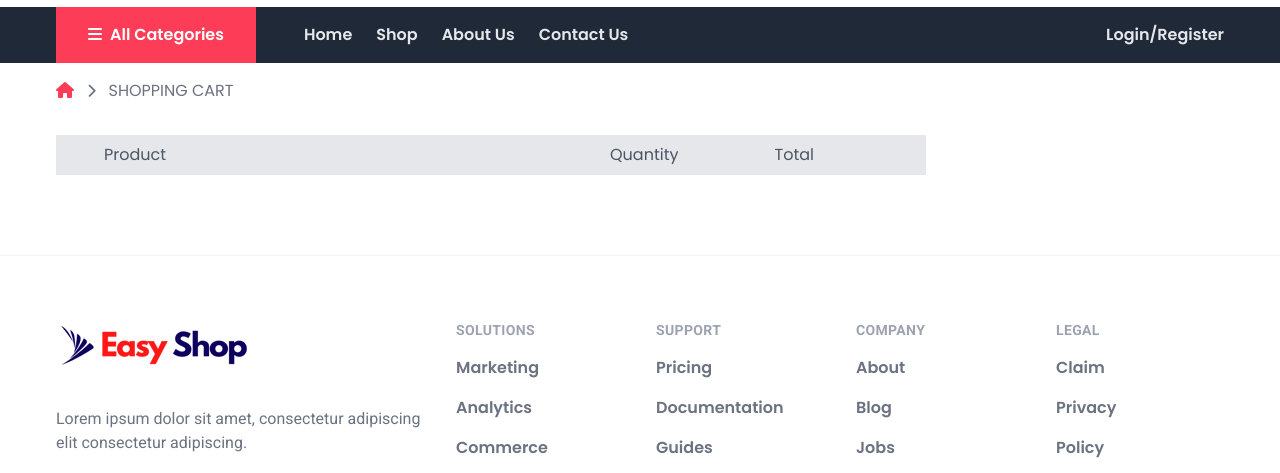
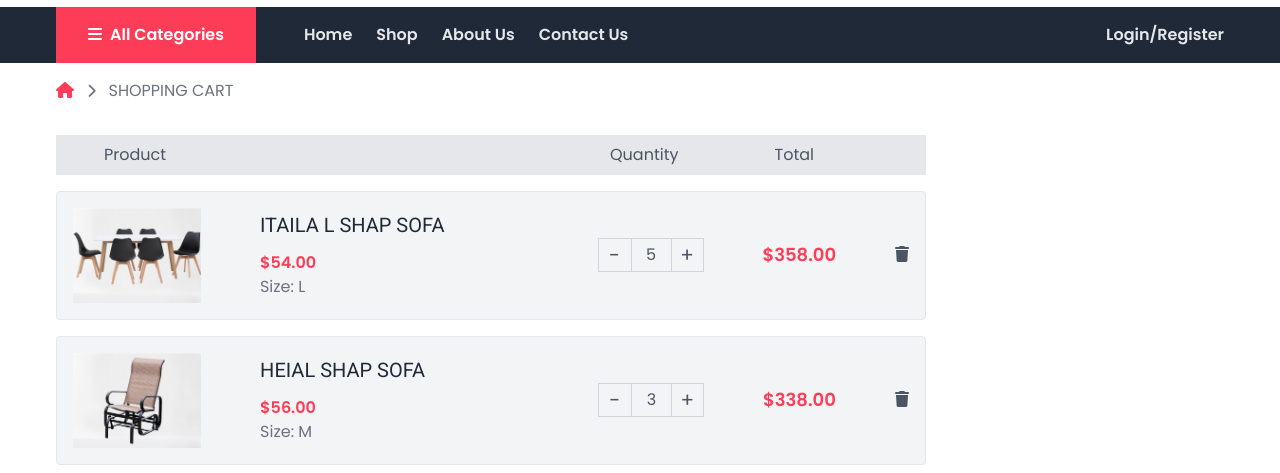
Before and after one commit to easylearningbd/tailwind-ecommerce-project, a website: page cart.html in a window 1280 px wide. Shown: the part 75-548 px from the top of the page. Drawn offline with Linux system fonts and the light colour scheme.

Commit message:
118 Cart Page Setup  Part 2

```diff
--- a/cart.html
+++ b/cart.html
@@ -263,8 +263,93 @@
                <p class="text-gray-600 text-center" >Product </p>
                <p class="text-gray-600 text-center ml-auto mr-16 xl:mr-24 " >Quantity </p>
                <p class="text-gray-600 text-center" >Total </p>
+          </div>
+
+ <!-- ---- Shipping Cart--->
+ <div class="space-y-4" >
+       <!-- ---- Single Cart--->
+       <div class="flex items-center md:justify-between gap-4 md:gap-6 p-4 border border-gray-200 rounded flex-wrap md:flex-nowrap bg-gray-100 ">
+            <div class="w-32 flex-shrink-0">
+                 <img src="/images/products/product5.jpg" class="w-full" />
+            </div>
+
+            <div class="md:w-1/3 w-full ">
+               <h2 class="text-gray-800 mb-3 xl:text-xl text-lg font-medium uppercase" >Itaila l shap sofa </h2>
+               <p class="text-primary font-semibold">$54.00</p>
+               <p class="text-gray-500">Size: L</p>
+            </div>
+
+
+            <div class="flex border border-gray-300 text-gray-600 divide-x divide-gray-300 w-max ">
+               <div class="h-8 w-8 text-xl flex items-center justify-center cursor-pointer select-none"> -  </div>
+               <div class="h-8 w-10 flex items-center justify-center"> 5 </div>
+               <div class="h-8 w-8 text-xl flex items-center justify-center cursor-pointer select-none"> +  </div>
 
           </div>
+
+
+          <div class="ml-auto md:ml-0">
+               <p class="text-primary text-lg font-semibold ">$358.00</p>
+          </div>
+
+          <div class="text-gray-600 hover:text-primary cursor-pointer ">
+               <i class="fas fa-trash"></i>
+          </div>
+
+       </div>
+
+        <!-- ----End  Single Cart--->
+
+
+
+  <!-- ---- Single Cart--->
+  <div class="flex items-center md:justify-between gap-4 md:gap-6 p-4 border border-gray-200 rounded flex-wrap md:flex-nowrap bg-gray-100">
+     <div class="w-32 flex-shrink-0">
+          <img src="/images/products/product6.jpg" class="w-full" />
+     </div>
+
+     <div class="md:w-1/3 w-full ">
+        <h2 class="text-gray-800 mb-3 xl:text-xl text-lg font-medium uppercase" >heial shap sofa </h2>
+        <p class="text-primary font-semibold">$56.00</p>
+        <p class="text-gray-500">Size: M</p>
+     </div>
+
+
+     <div class="flex border border-gray-300 text-gray-600 divide-x divide-gray-300 w-max ">
+        <div class="h-8 w-8 text-xl flex items-center justify-center cursor-pointer select-none"> -  </div>
+        <div class="h-8 w-10 flex items-center justify-center"> 3 </div>
+        <div class="h-8 w-8 text-xl flex items-center justify-center cursor-pointer select-none"> +  </div>
+
+   </div>
+
+
+   <div class="ml-auto md:ml-0">
+        <p class="text-primary text-lg font-semibold ">$338.00</p>
+   </div>
+
+   <div class="text-gray-600 hover:text-primary cursor-pointer ">
+        <i class="fas fa-trash"></i>
+   </div>
+
+</div>
+
+ <!-- ----End  Single Cart--->
+
+
+
+
+
+
+
+ </div>
+
+
+
+  <!-- ---- End Shipping Cart--->
+
+
+
+
        </div>
 
        <!-- ---- End Product Cart--->
```
Also changed, not shown: output/tailwind.css.
